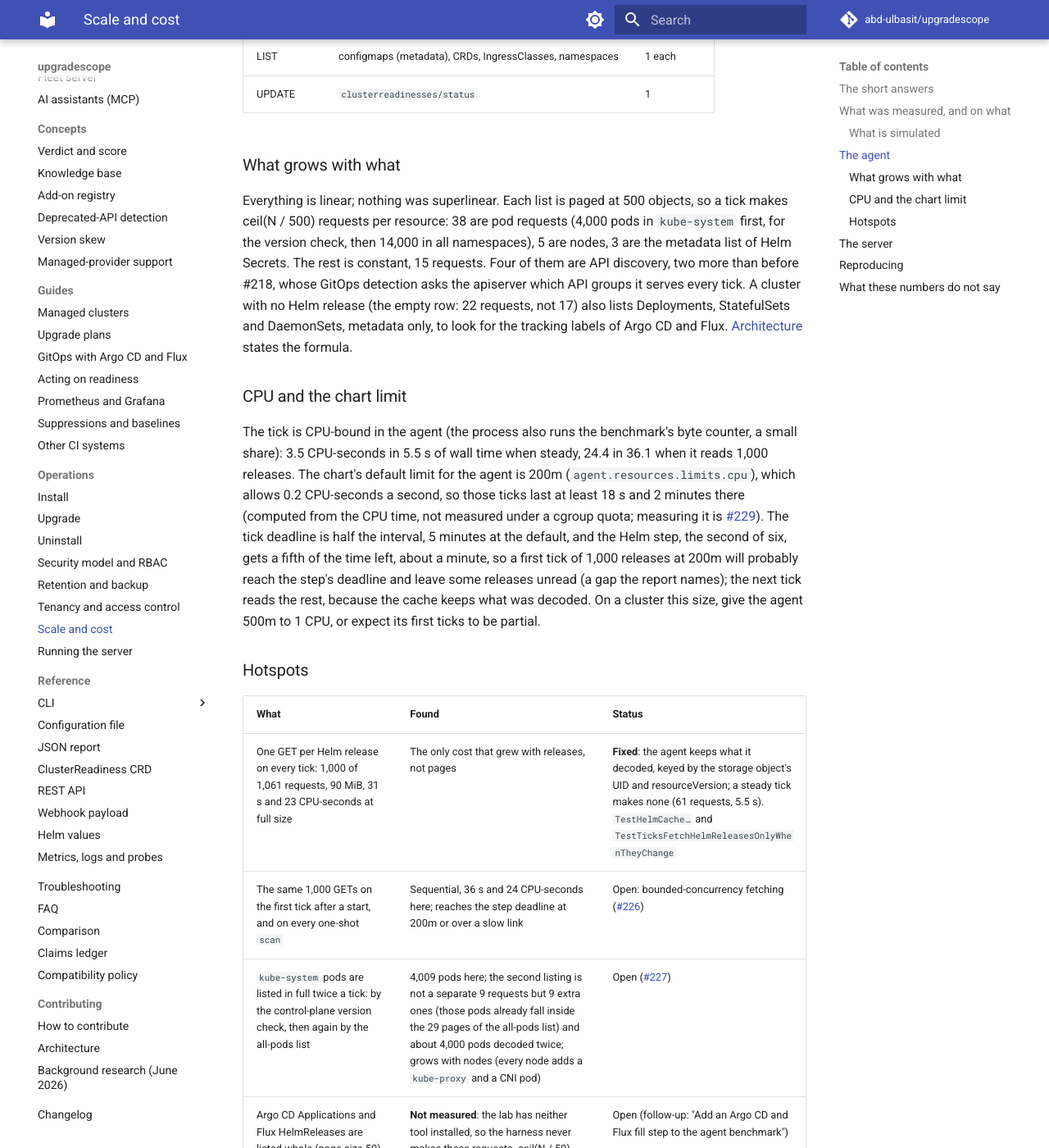
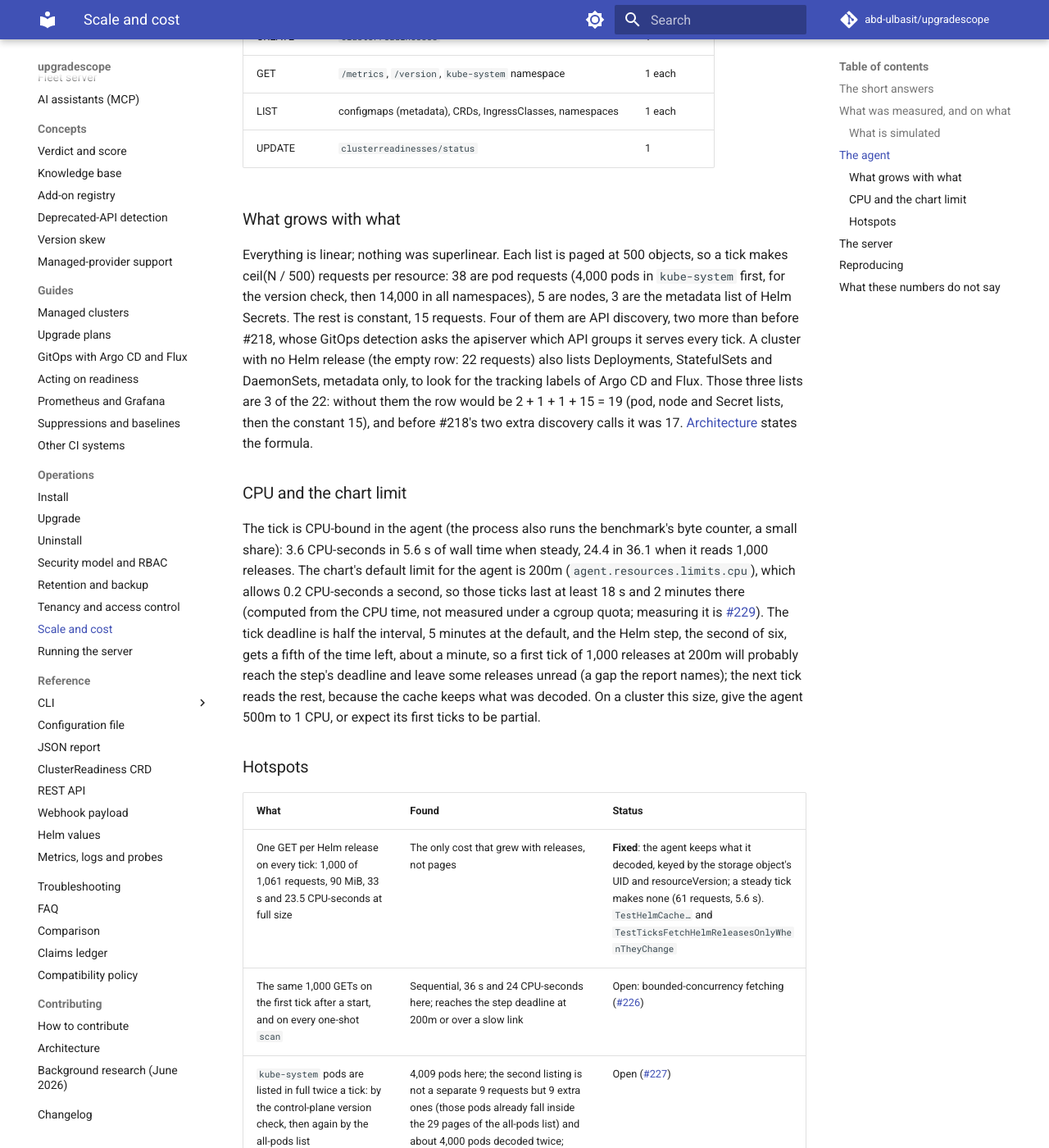
Before and after one commit to abd-ulbasit/upgradescope, an MkDocs documentation site: the page built from docs/operations/scale.md, in a window 1280 px wide and 1400 px high, scrolled down 3945 px. Shown: the whole window at 82% size. Built offline with MkDocs 1.6.1 and Material for MkDocs 9.7.7, drawn with Linux system fonts in a browser that asks for light colours; comment, search, counter and statistics services are not loaded; some of the changed text lies outside the part shown.

Commit message:
docs(scale): regenerate the agent figures with a true median; explain 22 versus 19 requests; align the cache test's timing comment
The published agent tables took the lower of the two middle ticks. They are
regenerated from the raw result files of the same two runs with the mean of
the two middle ticks: a steady full tick is 5.6 s and 3.6 CPU-seconds (was
5.5 and 3.5), and the no-cache tick 33 s and 23.5 CPU-seconds (was 31 and
23). README, scale.md and PF-09 now say what the median is, and the first-tick
column gives its response MiB, so the README's 90 MiB has a source. The empty
row's 22 requests are explained as 19 plus the three workload lists. The Helm
cache test's comment quotes the published 33 s and the earlier 1,360-release
trial.

Refs #71

Co-Authored-By: Claude Fable 5 <noreply@anthropic.com>

```diff
--- a/docs/operations/scale.md
+++ b/docs/operations/scale.md
@@ -13,7 +13,7 @@ them.
 
 - **A steady agent tick on a cluster of 2,001 nodes, about 14,000 pods and
   1,000 Helm releases made 61 API requests** and read 68 MiB of responses
-  (4.3 MiB on the wire, compressed). It took 5.5 s and 3.5 CPU-seconds, with
+  (4.3 MiB on the wire, compressed). It took 5.6 s and 3.6 CPU-seconds, with
   a peak live heap of 27 MiB and a peak RSS of 54 MiB. At the default
   interval of 10 minutes that is 0.1 requests a second.
 - **The first tick after the agent starts costs more**: it reads each Helm
@@ -86,8 +86,9 @@ half, all of it) and runs the agent's real tick, five times at each: collect,
 evaluate, write the `ClusterReadiness` status. The clients are the ones the
 agent builds, wrapped to count requests by verb and resource; a TCP forwarder
 counts the bytes on the wire. Each row is the median of the ticks after the
-first (the peak heap is their maximum); the first, which fills the Helm cache,
-is beside it.
+first (with the default 5 ticks, 4: the mean of the two middle values; the
+peak heap is the maximum of them); the first, which fills the Helm cache, is
+beside it.
 
 Full size is 2,001 nodes (2,000 fake and the control plane), 10,000 seeded
 pods plus the 4,000 DaemonSet pods, 6,000 ConfigMaps, 4,000 Deployments, 100
@@ -96,12 +97,12 @@ namespaces and 1,000 Helm release Secrets.
 **Steady tick, after the fix** (Helm releases fetched only when new or
 changed):
 
-| Fill | Nodes | Helm releases | Requests | Of them LIST pods | Response MiB | Wire MiB | Wall s | CPU s | Peak heap MiB | Peak RSS MiB | First tick: requests, wall s, CPU s |
+| Fill | Nodes | Helm releases | Requests | Of them LIST pods | Response MiB | Wire MiB | Wall s | CPU s | Peak heap MiB | Peak RSS MiB | First tick: requests, response MiB, wall s, CPU s |
 |---|---|---|---|---|---|---|---|---|---|---|---|
-| empty | 1 | 0 | 22 | 2 | 4.0 | 0.4 | 0.5 | 0.4 | 21.7 | 54.2 | 22, 2.5, 0.4 |
-| 1/4 | 501 | 250 | 29 | 11 | 19.8 | 1.5 | 1.3 | 1.1 | 23.6 | 58.5 | 279, 5.6, 5.5 |
-| 1/2 | 1,001 | 500 | 40 | 20 | 35.7 | 2.4 | 2.4 | 1.9 | 23.2 | 48.8 | 540, 14.1, 12.2 |
-| full | 2,001 | 1,000 | 61 | 38 | 67.7 | 4.3 | 5.5 | 3.5 | 27.1 | 54.4 | 1,061, 36.1, 24.4 |
+| empty | 1 | 0 | 22 | 2 | 4.0 | 0.4 | 0.5 | 0.4 | 21.7 | 54.2 | 22, 4.0, 2.5, 0.4 |
+| 1/4 | 501 | 250 | 29 | 11 | 19.8 | 1.5 | 1.3 | 1.2 | 23.6 | 58.5 | 279, 24.8, 5.6, 5.5 |
+| 1/2 | 1,001 | 500 | 40 | 20 | 35.7 | 2.4 | 2.5 | 1.9 | 23.2 | 48.8 | 540, 46.8, 14.1, 12.2 |
+| full | 2,001 | 1,000 | 61 | 38 | 67.7 | 4.3 | 5.6 | 3.6 | 27.1 | 54.4 | 1,061, 90.0, 36.1, 24.4 |
 
 **The same ticks before the fix** (a GET per release on every tick). These
 rows were measured with a local patch that gave the Helm step no cache. The
@@ -112,9 +113,9 @@ reproduce them; no published number was taken with it:
 | Fill | Requests | GET Secrets | Response MiB | Wire MiB | Wall s | CPU s | Peak heap MiB | Peak RSS MiB |
 |---|---|---|---|---|---|---|---|---|
 | empty | 22 | 0 | 4.1 | 0.4 | 0.5 | 0.4 | 22.0 | 54.5 |
-| 1/4 | 279 | 250 | 25.0 | 6.3 | 5.5 | 5.4 | 21.2 | 47.9 |
-| 1/2 | 540 | 500 | 47.0 | 12.8 | 12.2 | 11.6 | 25.2 | 48.4 |
-| full | 1,061 | 1,000 | 90.3 | 25.1 | 31.2 | 23.4 | 27.9 | 55.3 |
+| 1/4 | 279 | 250 | 25.0 | 6.3 | 5.7 | 5.5 | 21.2 | 47.9 |
+| 1/2 | 540 | 500 | 47.1 | 12.8 | 12.4 | 11.7 | 25.2 | 48.4 |
+| full | 1,061 | 1,000 | 90.3 | 25.1 | 32.9 | 23.5 | 27.9 | 55.3 |
 
 "Response MiB" is what client-go read, decompressed (the typed client asks
 for protobuf, which `TestNewClientsAskForProtobuf` pins). "Wire MiB" is what
@@ -144,15 +145,18 @@ requests (4,000 pods in `kube-system` first, for the version check, then 14,000
 nodes, 3 are the metadata list of Helm Secrets. The rest is constant, 15
 requests. Four of them are API discovery, two more than before #218, whose
 GitOps detection asks the apiserver which API groups it serves every tick.
-A cluster with no Helm release (the empty row: 22 requests, not 17) also
-lists Deployments, StatefulSets and DaemonSets, metadata only, to look for
-the tracking labels of Argo CD and Flux. [Architecture](../architecture.md#api-cost-per-tick) states the
+A cluster with no Helm release (the empty row: 22 requests) also lists
+Deployments, StatefulSets and DaemonSets, metadata only, to look for the
+tracking labels of Argo CD and Flux. Those three lists are 3 of the 22:
+without them the row would be 2 + 1 + 1 + 15 = 19 (pod, node and Secret
+lists, then the constant 15), and before #218's two extra discovery calls it
+was 17. [Architecture](../architecture.md#api-cost-per-tick) states the
 formula.
 
 ### CPU and the chart limit
 
 The tick is CPU-bound in the agent (the process also runs the benchmark's
-byte counter, a small share): 3.5 CPU-seconds in 5.5 s of wall time when
+byte counter, a small share): 3.6 CPU-seconds in 5.6 s of wall time when
 steady, 24.4 in 36.1 when it reads 1,000 releases. The chart's default limit
 for the agent is 200m (`agent.resources.limits.cpu`), which allows 0.2
 CPU-seconds a second, so those ticks last at least 18 s and 2 minutes there
@@ -169,7 +173,7 @@ the agent 500m to 1 CPU, or expect its first ticks to be partial.
 
 | What | Found | Status |
 |---|---|---|
-| One GET per Helm release on every tick: 1,000 of 1,061 requests, 90 MiB, 31 s and 23 CPU-seconds at full size | The only cost that grew with releases, not pages | **Fixed**: the agent keeps what it decoded, keyed by the storage object's UID and resourceVersion; a steady tick makes none (61 requests, 5.5 s). `TestHelmCache…` and `TestTicksFetchHelmReleasesOnlyWhenTheyChange` |
+| One GET per Helm release on every tick: 1,000 of 1,061 requests, 90 MiB, 33 s and 23.5 CPU-seconds at full size | The only cost that grew with releases, not pages | **Fixed**: the agent keeps what it decoded, keyed by the storage object's UID and resourceVersion; a steady tick makes none (61 requests, 5.6 s). `TestHelmCache…` and `TestTicksFetchHelmReleasesOnlyWhenTheyChange` |
 | The same 1,000 GETs on the first tick after a start, and on every one-shot `scan` | Sequential, 36 s and 24 CPU-seconds here; reaches the step deadline at 200m or over a slow link | Open: bounded-concurrency fetching ([#226](https://github.com/abd-ulbasit/upgradescope/issues/226)) |
 | `kube-system` pods are listed in full twice a tick: by the control-plane version check, then again by the all-pods list | 4,009 pods here; the second listing is not a separate 9 requests but 9 extra ones (those pods already fall inside the 29 pages of the all-pods list) and about 4,000 pods decoded twice; grows with nodes (every node adds a `kube-proxy` and a CNI pod) | Open ([#227](https://github.com/abd-ulbasit/upgradescope/issues/227)) |
 | Argo CD Applications and Flux HelmReleases are listed whole (page size 50) every tick, plus a GET per distinct OCIRepository (#218) | **Not measured**: the lab has neither tool installed, so the harness never makes these requests. ceil(N / 50) per tool grows faster than a metadata list (whole objects, small pages) | Open (follow-up: "Add an Argo CD and Flux fill step to the agent benchmark") |
```
Also changed, not shown: README.md (+2 -2 lines), docs/claims.md (+1 -1 lines), 1 other file.
